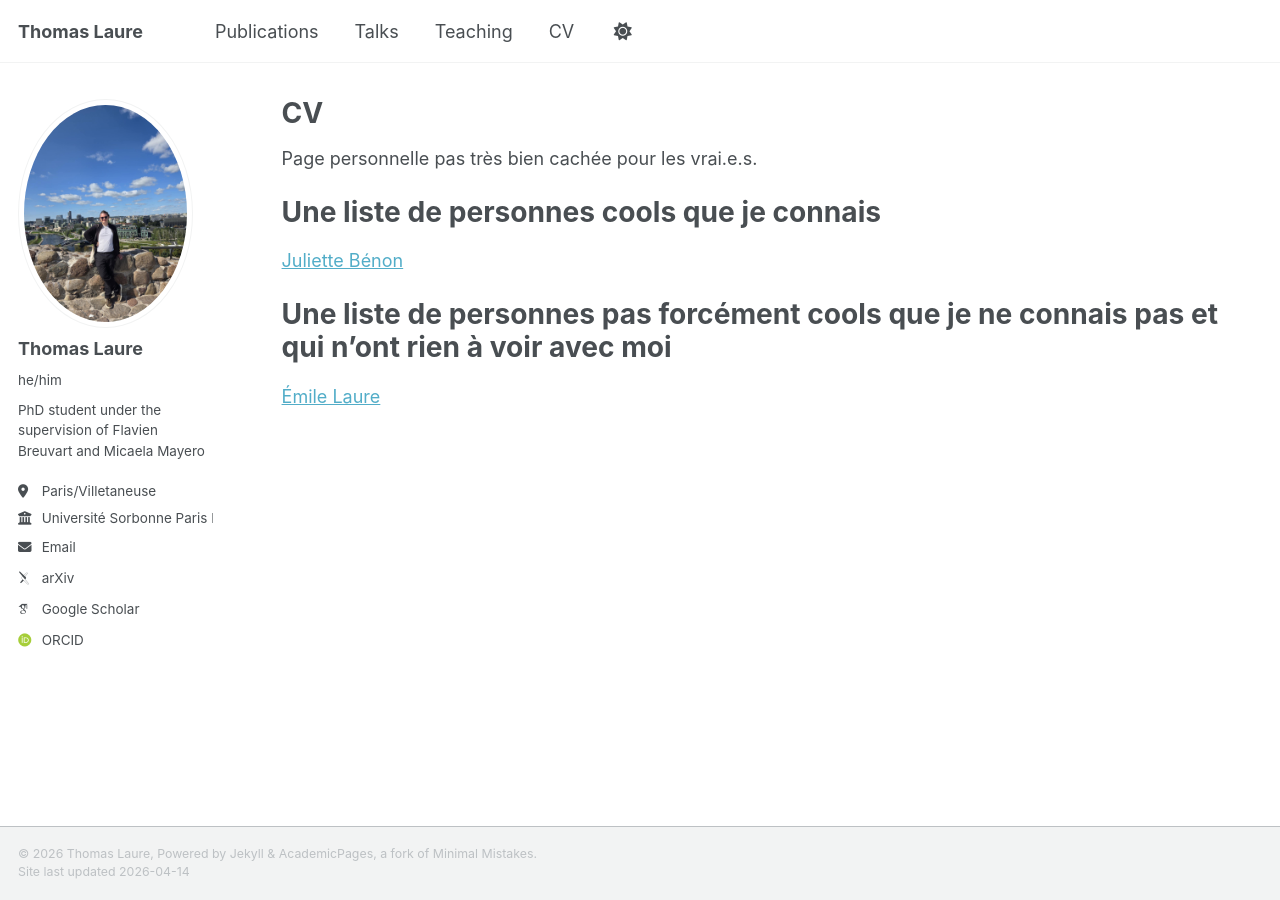
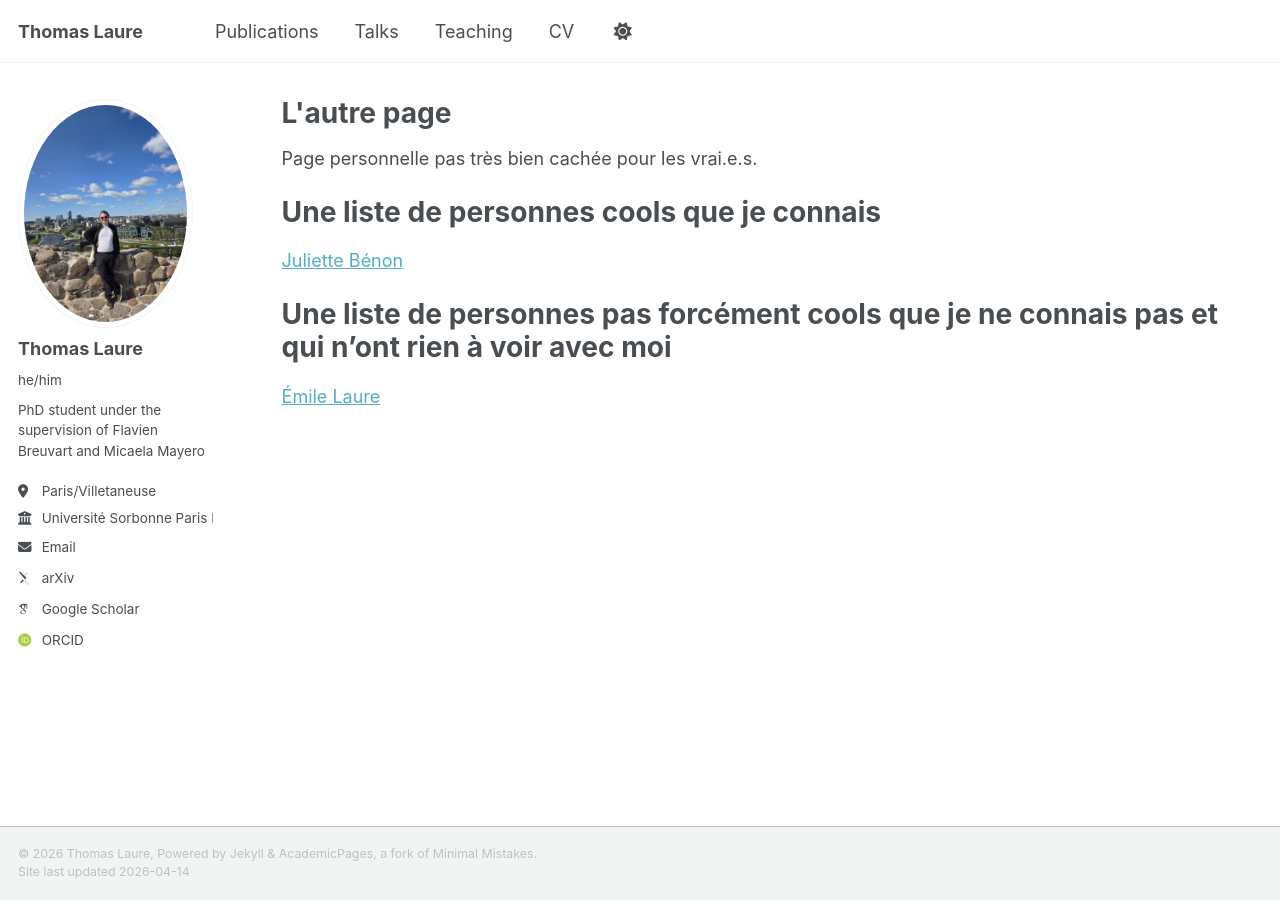
Before and after one commit to thomaslaure/thomaslaure.github.io, a Jekyll site: the page built from _pages/iceberg.md, in a window 1280 px wide. Built offline with Jekyll 4.4.1, drawn with Linux system fonts in a browser that asks for light colours; some web fonts are replaced; a script that is not in the unit is left out.

Commit message:
rien non plus

```diff
--- a/_pages/iceberg.md
+++ b/_pages/iceberg.md
@@ -1,6 +1,6 @@
 ---
 layout: archive
-title: "CV"
+title: "L'autre page"
 permalink: /iceberg/
 author_profile: true
 redirect_from:
```
